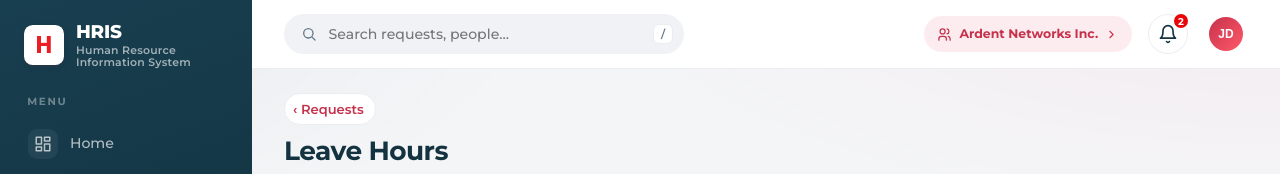
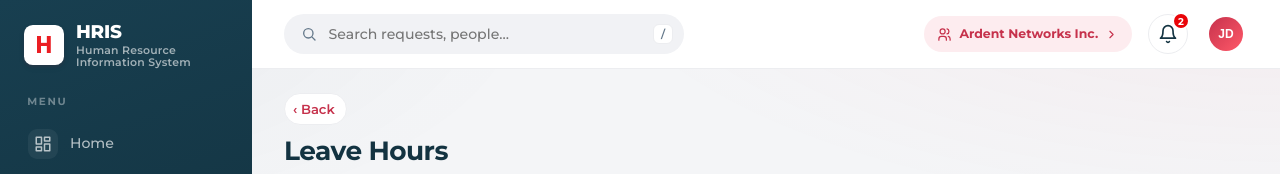
Before and after one commit to naparamon5-spec/hris-v2, a Nuxt app: page /leave-hours in a window 1280 px wide. Shown: the top 174 px of the page. Built offline with nearby package versions, Linux system fonts and the light colour scheme.

Commit message:
fix: back links read '‹ Back'
Co-Authored-By: Claude Opus 5.5 <noreply@anthropic.com>

```diff
--- a/pages/leave-hours.vue
+++ b/pages/leave-hours.vue
@@ -1,6 +1,6 @@
 <template>
   <div>
-    <NuxtLink to="/requests" class="back">‹ Requests</NuxtLink>
+    <NuxtLink to="/requests" class="back">‹ Back</NuxtLink>
     <div class="page-head"><div><h1>Leave Hours</h1><p>Your remaining leave hours and approved leave.</p></div></div>
 
     <h3 class="section-title">Remaining leave hours</h3>
--- a/pages/payroll/[period].vue
+++ b/pages/payroll/[period].vue
@@ -1,6 +1,6 @@
 <template>
   <div v-if="slip">
-    <NuxtLink to="/payroll" class="back">‹ Payroll</NuxtLink>
+    <NuxtLink to="/payroll" class="back">‹ Back</NuxtLink>
     <div class="page-head">
       <div><h1>Payslip</h1><p>Period {{ slip.period }} · {{ slip.label }} · Pay date • {{ slip.payDate }}</p></div>
       <div v-if="unlocked" style="display:flex;gap:.5rem">
--- a/pages/requests/[type].vue
+++ b/pages/requests/[type].vue
@@ -1,6 +1,6 @@
 <template>
   <div v-if="meta">
-    <NuxtLink to="/requests" class="back">‹ Requests</NuxtLink>
+    <NuxtLink to="/requests" class="back">‹ Back</NuxtLink>
     <div class="page-head">
       <div><h1>{{ meta.title }}</h1><p>{{ meta.desc }}</p></div>
       <button v-if="!isApproved" class="btn btn-primary" @click="openForm()"><AppIcon name="plus" /> Create</button>
--- a/pages/timesheet.vue
+++ b/pages/timesheet.vue
@@ -1,6 +1,6 @@
 <template>
   <div>
-    <NuxtLink to="/requests" class="back">‹ Requests</NuxtLink>
+    <NuxtLink to="/requests" class="back">‹ Back</NuxtLink>
     <div class="page-head">
       <div><h1>Timesheet</h1><p>Select a cut-off period to view your daily time records.</p></div>
       <AppSelect v-model="year" :options="years" aria-label="Year" class="year" />
```
